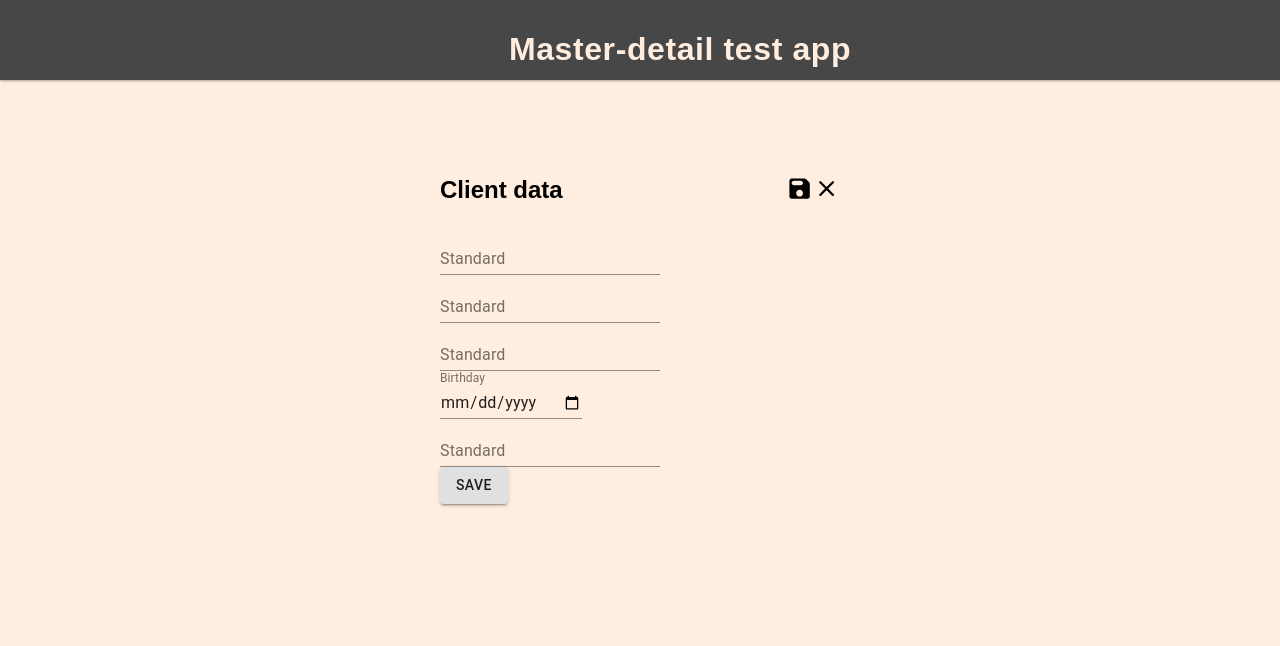
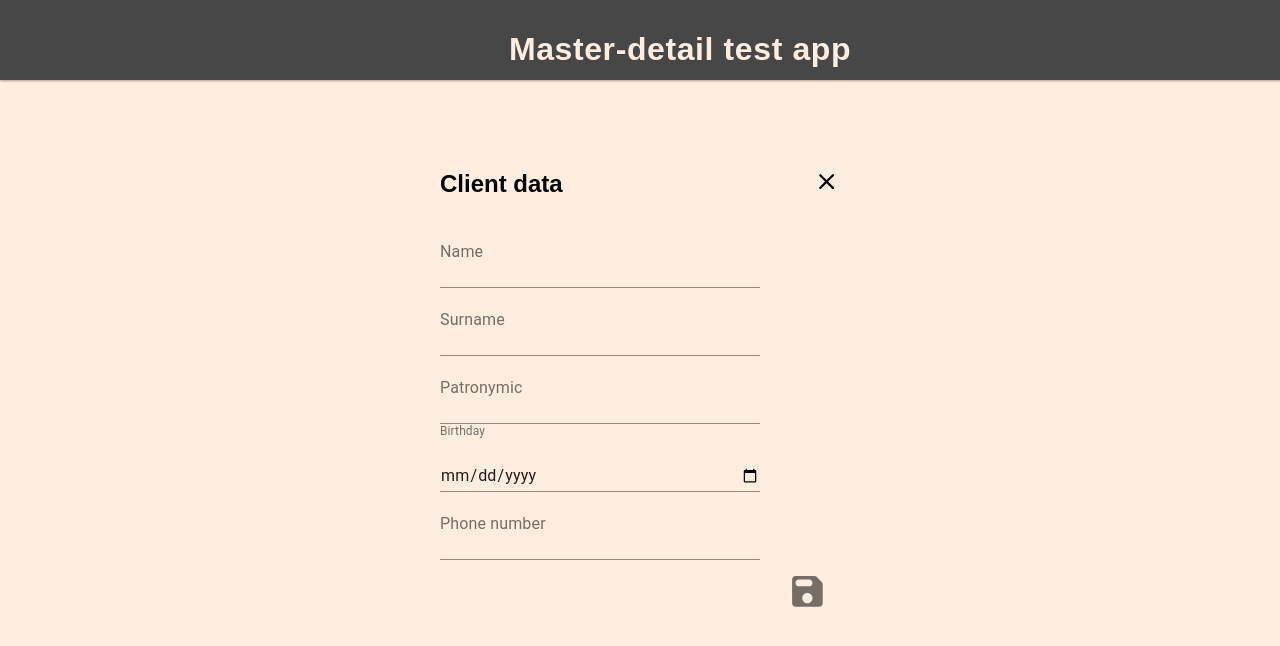
Before and after one commit to SamSamSam-Sa/master-detail-app, a React (Create React App) app in the folder MasterDetail.Host/ClientApp/: page / in a window 1280 px wide. Both pictures are taken after a click on the element 193 px from the left and 753 px from the top of the page. Shown: the top 646 px of the page. Built offline with nearby package versions, Linux system fonts and the light colour scheme.

Commit message:
all done withiut http

```diff
--- a/MasterDetail.Host/ClientApp/src/App.css
+++ b/MasterDetail.Host/ClientApp/src/App.css
@@ -79,7 +79,7 @@ body {
   display: flex;
 }
 
-.client-card-header, .order-card-header, .client-create-ontainer-header{
+.client-card-header, .order-card-header, .client-create-container-header, .order-create-container-header{
   display: flex;
   flex-direction: row;
   align-items: center;
@@ -104,23 +104,29 @@ body {
   align-items: center;
   justify-content: center;
   flex-direction: column;
-  border-radius: 2px;
   transition: all 0.3s cubic-bezier(.25,.8,.25,1);
   position: relative;
   font-family: 'Assistant', sans-serif;
   width: 400px;
-  height: 500px;
+  height: 550px;
 }
 
-.client-create-form {
+.client-create-form, .order-create-form {
   width: 100%;
   display: flex;
   flex-direction: column;
   align-items: flex-start;
 }
 
-.client-create-form >* {
+.client-create-form >*:not(.client-edit-button), .order-create-form >*:not(.order-edit-button){
   padding-top: 20px;
+  width: 80%;
+}
+
+.client-create-form .client-edit-button, .order-create-form .order-edit-button{
+  position: absolute;
+  bottom: 0px;
+  right: 0;
 }
 
 .client-list-container{
@@ -191,3 +197,16 @@ body {
   font-size: 2em;
   padding: 10px;
 }
+
+.order-create-container{
+  display: flex;
+  align-self: center;
+  align-items: center;
+  justify-content: center;
+  flex-direction: column;
+  transition: all 0.3s cubic-bezier(.25,.8,.25,1);
+  position: relative;
+  font-family: 'Assistant', sans-serif;
+  width: 400px;
+  height: 300px;
+}
--- a/MasterDetail.Host/ClientApp/src/components/ClientCreate.js
+++ b/MasterDetail.Host/ClientApp/src/components/ClientCreate.js
@@ -1,32 +1,40 @@
 import React from 'react'
 import TextField from '@material-ui/core/TextField';
-import Button from '@material-ui/core/Button'
+import IconButton from '@material-ui/core/IconButton';
 import SaveRoundedIcon from '@material-ui/icons/SaveRounded'
 import CloseRoundedIcon from '@material-ui/icons/CloseRounded'
 
 class ClientCreate extends React.Component{
+	constructor(props){
+		super(props);
+		const { client } = this.props;
+		this.state = {
+			name: client.name,
+			surname: client.surname,
+			patronymic: client.patronymic,
+			dateOfBirth: client.dateOfBirth,
+			phoneNumber: client.phoneNumber
+		}
+	}
    onSubmit(e) {
       e.preventDefault();
          const clientFormData = {
-				name: this.name.value,
-				surname: this.surname.value,
-				patronymic: this.patronymic.value,
-				dateOfBirth: this.dateOfBirth.value,
-				phoneNumber: this.phoneNumber.value,
+				name: this.state.name,
+				surname: this.state.surname,
+				patronymic: this.state.patronymic,
+				dateOfBirth: this.state.dateOfBirth,
+				phoneNumber: this.state.phoneNumber,
          };
       this.props.submitClient(clientFormData, this.props.client.id);
 	}
 
 	render() {
-		const { client, toggleClientCreate } = this.props;
+		const { toggleClientCreate } = this.props;
 		return(
 		  	<div className="client-create-container">
-				<div className="client-create-ontainer-header">
+				<div className="client-create-container-header">
 					<h2>Client data</h2>
 					<div className="client-create-tool-bar">
-						<span className="save-icon" /*onClick={() => toggleClientCreate()}*/>
-							<SaveRoundedIcon className="material-icons action" />
-						</span>
 						<span className="close-icon" onClick={() => toggleClientCreate()}>
 							<CloseRoundedIcon className="material-icons action"/>
 						</span>
@@ -34,47 +42,53 @@ class ClientCreate extends React.Component{
 				</div>
 			 	<form className="client-create-form" onSubmit={(e) => this.onSubmit(e)} >
 					<TextField
-						id="standard-basic" label="Standard"
+						id="standard-basic"
+						label="Name"
 						className="client-create-name-input"
-						defaultValue={client.name}
-						ref={(TextField) => this.name = TextField}
+						value={this.state.name}
+						onChange={(e) => this.setState({name: e.target.value})}
 					/>
 					<TextField
-						id="standard-basic" label="Standard"
+						id="standard-basic"
+						label="Surname"
 						className="client-create-surname-input"
-						defaultValue={client.surname}
-						ref={(TextField) => this.surname = TextField}
+						value={this.state.surname}
+						onChange={(e) => this.setState({surname: e.target.value})}
 					/>
 					<TextField
-						id="standard-basic" label="Standard"
+						id="standard-basic" label="Patronymic"
 						className="client-create-patronymic-input"
-						defaultValue={client.patronymic}
-						ref={(TextField) => this.patronymic = TextField}
+						value={this.state.patronymic}
+						onChange={(e) => this.setState({patronymic: e.target.value})}
 					/>
 					<TextField
 						id="date"
 						label="Birthday"
 						type="date"
-						defaultValue={client.dateOfBirth}
 						className="client-create-dateOfBirth-input"
 						InputLabelProps={{
 							shrink: true,
 						}}
-						ref={(TextField) => this.dateOfBirth = TextField}
+						value={this.state.dateOfBirth}
+						onChange={(e) => this.setState({dateOfBirth: e.target.value})}
 					/>
 					<TextField
-						id="standard-basic" label="Standard"
+						id="standard-basic"
+						label="Phone number"
 						className="client-create-phoneNumber-input"
-						defaultValue={client.phoneNumber}
-						ref={(TextField) => this.phoneNumber = TextField}
+						value={this.state.phoneNumber}
+						onChange={(e) => this.setState({phoneNumber: e.target.value})}
 					/>
-					<Button
+					<IconButton
+						aria-label="delete"
 						className="client-edit-button"
 						variant="contained"
 						type="submit"
 						label="Submit">
-						Save
-					</Button>
+						<span className="save-icon">
+							<SaveRoundedIcon className="material-icons action" />
+						</span>
+					</IconButton>
 			 	</form>
 		  </div>
 		);
--- a/MasterDetail.Host/ClientApp/src/components/OrderCard.js
+++ b/MasterDetail.Host/ClientApp/src/components/OrderCard.js
@@ -4,7 +4,7 @@ import DeleteForeverRoundedIcon from '@material-ui/icons/DeleteForeverRounded';
 
 class OrderCard extends React.Component{
    render(){
-      const { order, getOrder, deleteOrder} = this.props;
+      const { order, editOrder, deleteOrder} = this.props;
       return(
          <div className="order-card-container">
             <div className="order-card-header">
@@ -12,7 +12,7 @@ class OrderCard extends React.Component{
                   № {order.id}
                </div>
                <div className="order-tool-bar">
-                  <span className="edit-icon" onClick={() => getOrder(order.id)}>
+                  <span className="edit-icon" onClick={() => editOrder(order.id)}>
                      <EditRoundedIcon className="material-icons action"/>
                   </span>
                   <span className="delete-icon" onClick={() => deleteOrder(order.id)}>
--- a/MasterDetail.Host/ClientApp/src/components/OrderCreate.js
+++ b/MasterDetail.Host/ClientApp/src/components/OrderCreate.js
@@ -0,0 +1,60 @@
+import React from 'react'
+import TextField from '@material-ui/core/TextField';
+import IconButton from '@material-ui/core/IconButton';
+import SaveRoundedIcon from '@material-ui/icons/SaveRounded'
+import CloseRoundedIcon from '@material-ui/icons/CloseRounded'
+
+class OrderCreate extends React.Component{
+	constructor(props){
+		super(props);
+		const { order } = this.props;
+		this.state = {
+			price: order.price
+		}
+	}
+
+	onSubmit(e) {
+      e.preventDefault();
+         const orderFormData = {
+            price: this.state.price,
+         };
+      this.props.submitOrder(orderFormData, this.props.order.id);
+	}
+
+	render() {
+		const { toggleOrderCreate } = this.props;
+		return(
+		  	<div className="order-create-container">
+				<div className="order-create-container-header">
+					<h2>Order data</h2>
+					<div className="order-create-tool-bar">
+						<span className="close-icon" onClick={() => toggleOrderCreate()}>
+							<CloseRoundedIcon className="material-icons action"/>
+						</span>
+					</div>
+				</div>
+			 	<form className="order-create-form" onSubmit={(e) => this.onSubmit(e)} >
+					<TextField
+						id="standard-basic"
+						label="Order price"
+						className="order-create-price-input"
+						value={this.state.price}
+						onChange={(e) => this.setState({price: e.target.value})}
+					/>
+					<IconButton
+						aria-label="delete"
+						className="order-edit-button"
+						variant="contained"
+						type="submit"
+						label="Submit">
+						<span className="save-icon">
+							<SaveRoundedIcon className="material-icons action" />
+						</span>
+					</IconButton>
+			 	</form>
+		  </div>
+		);
+	 }
+}
+
+export default OrderCreate;
--- a/MasterDetail.Host/ClientApp/src/components/OrdersList.js
+++ b/MasterDetail.Host/ClientApp/src/components/OrdersList.js
@@ -3,19 +3,16 @@ import OrderCard from './OrderCard'
 import AddCircleRoundedIcon from '@material-ui/icons/AddCircleRounded';
 
 class OrderList extends React.Component{
-	    // componentWillMount() {
-    //     this.props.getOrders();
-    // }
 
    render(){
-      const {orders, getOrder, deleteOrder} = this.props;
+      const {orders, editOrder, deleteOrder, toggleOrderCreate} = this.props;
       const cards = orders.map((order, index) => {
          return(
             <OrderCard
                key = {index}
                index = {index}
                order = {order}
-               getOrder = {getOrder}
+               editOrder = {editOrder}
                deleteOrder = {deleteOrder}
             />
          );
@@ -24,7 +21,7 @@ class OrderList extends React.Component{
       return (
          <div className="order-list-container">
             {cards}
-            <span className="add-icon">
+            <span className="add-icon" onClick={() => toggleOrderCreate()}>
 				<AddCircleRoundedIcon className="material-icons action" />
 			</span>
          </div>
```
Also changed, not shown: MasterDetail.Host/ClientApp/src/App.js (+50 -11 lines).
